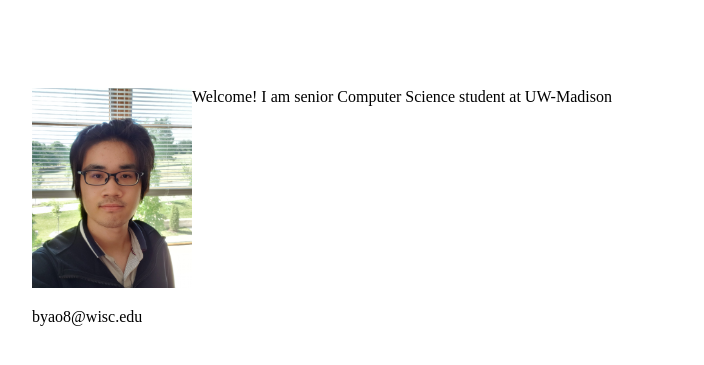
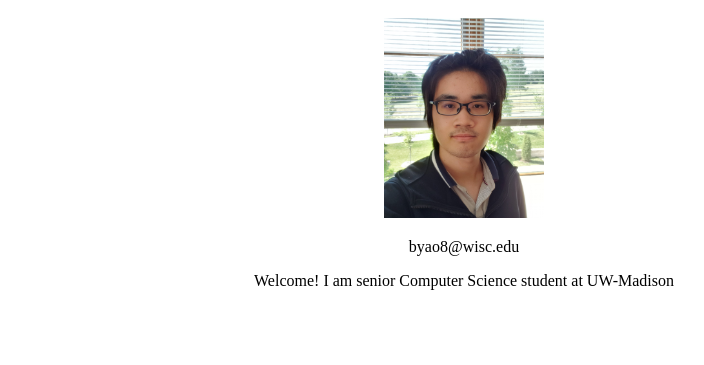
Before and after one commit to Yaoluobo/Yaoluobo.github.io, a plain HTML site: page index.html in a window 1280 px wide. Shown: the part 49-414 px from the top of the page, without its empty margins (176-880 px from the left). Drawn offline with Linux system fonts and the light colour scheme.

Commit message:
Update index.html

```diff
--- a/index.html
+++ b/index.html
@@ -2,6 +2,7 @@
 <html>
 <head>
 <style>
+<!-->
 .column{
         float: left;
 }
@@ -12,21 +13,19 @@
 .blocktext2 {
     margin-top: 90px;
 }
+</!-->
 </style>
 </head>
-<body>
-<header style="text-align:center">
-
+<body style="text-align:center">
+<header>
 <h2><b>Bowen Yao</b></h2>
 </header>
-<div class="blocktext">
-        <div class="column">
+        <div>
                 <img src="meInIndiana.jpg" alt="me in indiana" width="160" height="200">
                 <p>byao8@wisc.edu<p>
         </div>
-        <div class="blocktext2">
+        <div>
                 <p>Welcome! I am senior Computer Science student at UW-Madison</p>
         </div>
-</div>
 </body>
 </html>
```
